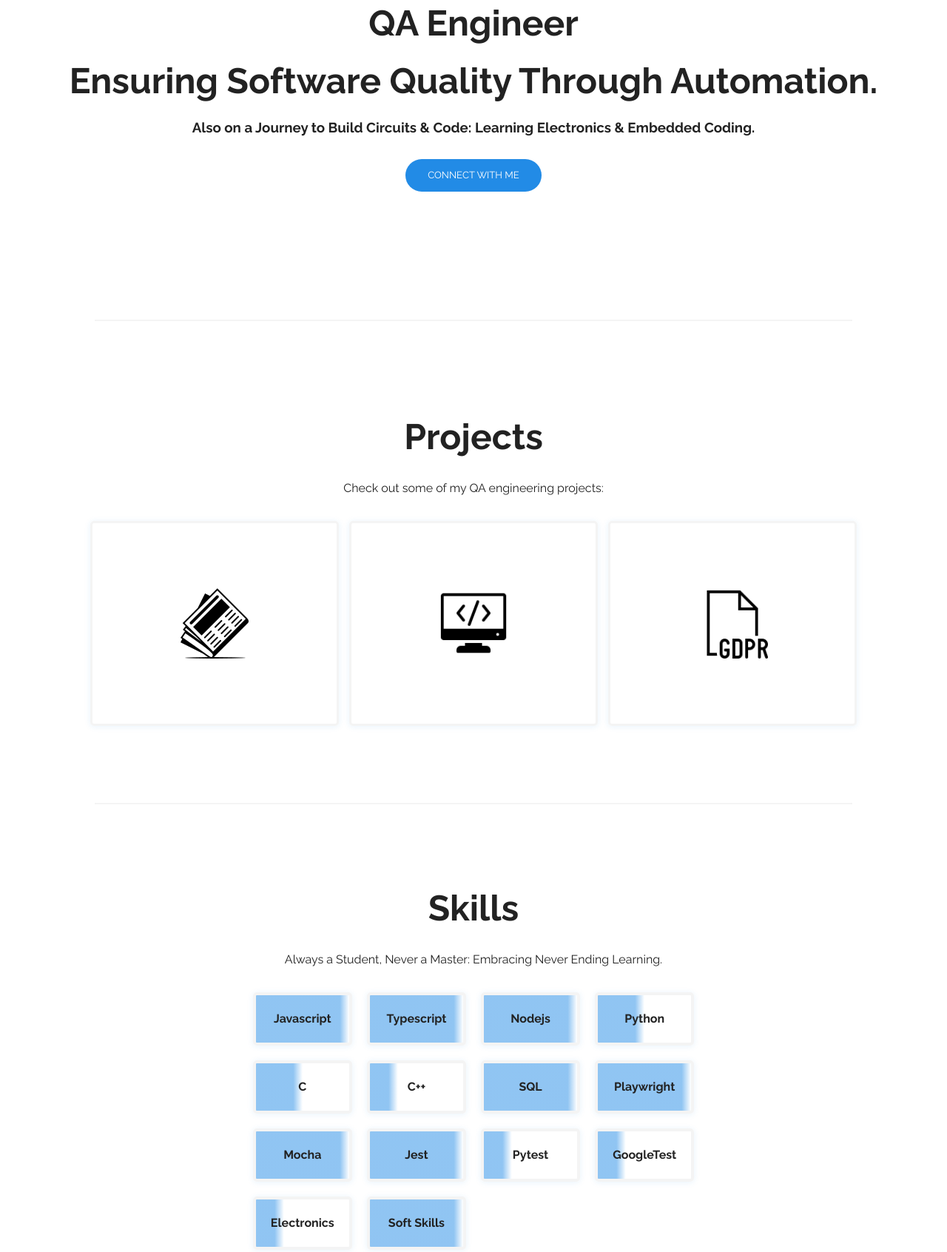
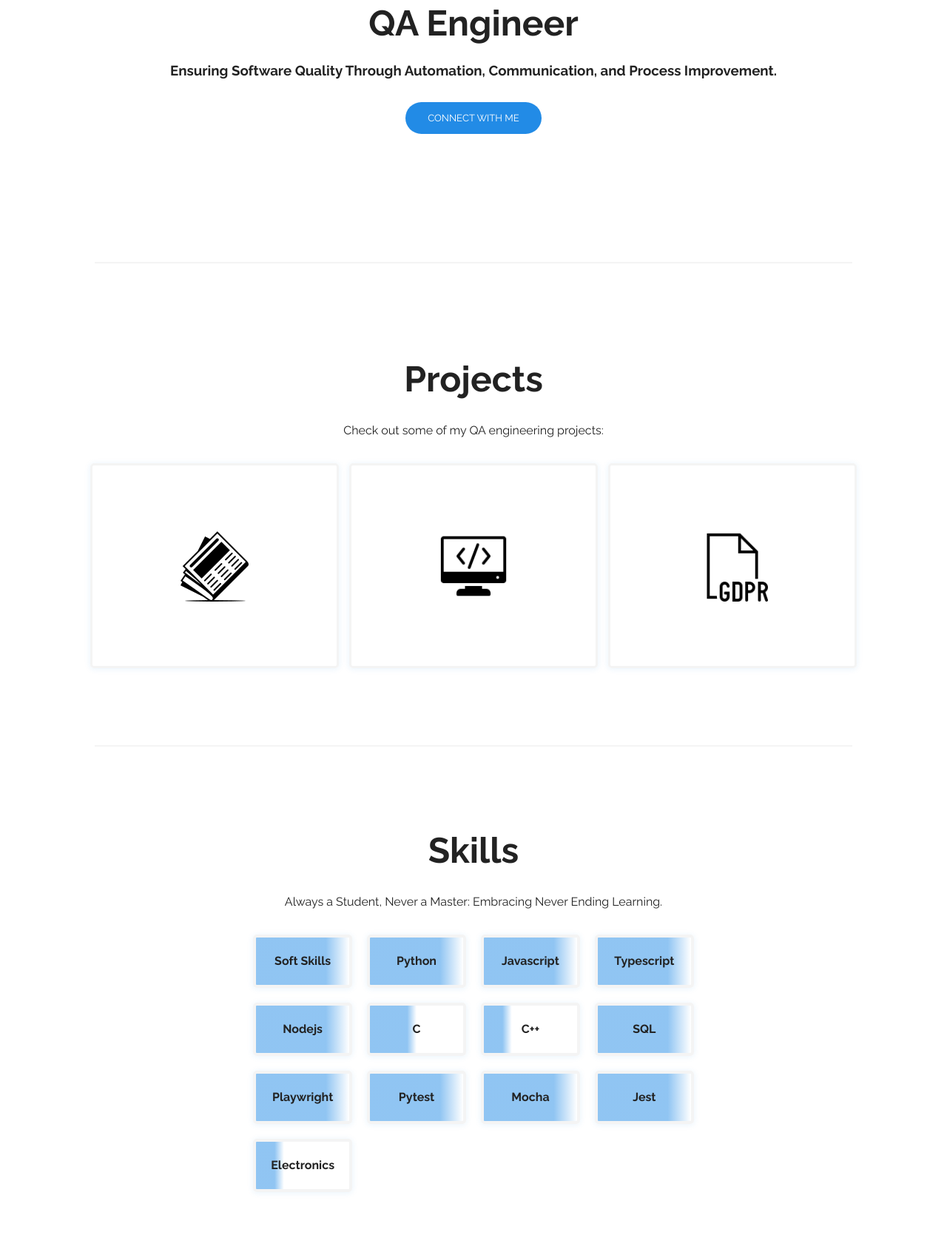
Before and after one commit to RobbertChampagne/Portfolio-website, a plain HTML site: page index.html in a window 1280 px wide. Shown: the part 407-2099 px from the top of the page at 74% size. Drawn offline with Linux system fonts and the light colour scheme.

Commit message:
Adjust readme + text

```diff
--- a/css/style.css
+++ b/css/style.css
@@ -282,7 +282,7 @@ body {
 .skill-70 {
   background: linear-gradient(
     90deg,
-    rgb(34, 139, 230, 0.5) 90%,
+    rgb(34, 139, 230, 0.5) 75%,
     transparent 100%
   );
 }
@@ -351,10 +351,10 @@ body {
 }
 
 .contact-text h2 {
-    font-size: 3rem;
-    line-height: 1.2;
-    margin-bottom: 20px;
-  }
+  font-size: 3rem;
+  line-height: 1.2;
+  margin-bottom: 20px;
+}
 
 .contact-options {
   margin-bottom: 100px;
@@ -382,8 +382,8 @@ body {
   align-items: center;
 }
 
-#contact-email{
-    color: var(--primary-color);
+#contact-email {
+  color: var(--primary-color);
 }
 
 /* Footer */
@@ -559,9 +559,11 @@ body {
     margin-bottom: 3%;
   }
 
-
   .image-content img {
     width: 80%;
   }
 
+
+
+
 }
--- a/index.html
+++ b/index.html
@@ -10,14 +10,14 @@
   <title>Robbert Champagne</title>
   <meta name="title" content="Robbert Champagne" />
   <meta name="description"
-    content="QA Engineer - Ensuring Software Quality Through Automation." />
+    content="QA Engineer - Ensuring Software Quality Through Automation, Communication, and Process Improvement." />
 
   <!-- Open Graph / Facebook -->
   <meta property="og:type" content="website" />
   <meta property="og:url" content="" />
   <meta property="og:title" content="Robbert Champagne" />
   <meta property="og:description"
-    content="QA Engineer - Ensuring Software Quality Through Automation." />
+    content="QA Engineer - Ensuring Software Quality Through Automation, Communication, and Process Improvement." />
   <meta property="og:image"
     content="assets/previewImage.png" />
 
@@ -26,7 +26,7 @@
   <meta property="twitter:url" content="" />
   <meta property="twitter:title" content="Robbert Champagne" />
   <meta property="twitter:description"
-    content="QA Engineer - Ensuring Software Quality Through Automation." />
+    content="QA Engineer - Ensuring Software Quality Through Automation, Communication, and Process Improvement." />
   <meta property="twitter:image"
     content="assets/previewImage.png" />
 
@@ -76,11 +76,7 @@
 
       <div class="content-text">
         <h2>QA Engineer</h2>
-        <h2>Ensuring Software Quality Through Automation.</h2>
-
-        <h3>
-          Also on a Journey to Build Circuits & Code: Learning Electronics & Embedded Coding.
-        </h3>
+        <h3>Ensuring Software Quality Through Automation, Communication, and Process Improvement.</h3>
       </div>
       <a href="mailto:robbert.champagne1@gmail.com" class="btn btn-secondary" target="_blank" onclick="openEmail()">Connect With Me</a>
     </section>
@@ -164,6 +160,12 @@
 
     <article class="skills">
       <div class="skill skill-70">
+        <p>Soft Skills</p>
+      </div>
+      <div class="skill skill-70">
+        <p>Python</p>
+      </div>
+      <div class="skill skill-70">
         <p>Javascript</p>
       </div>
       <div class="skill skill-70">
@@ -171,9 +173,6 @@
       </div>
       <div class="skill skill-70">
         <p>Nodejs</p>
-      </div>
-      <div class="skill skill-50">
-        <p>Python</p>
       </div>
       <div class="skill skill-50">
         <p>C</p>
@@ -188,22 +187,16 @@
         <p>Playwright</p>
       </div>
       <div class="skill skill-70">
+        <p>Pytest</p>
+      </div>
+      <div class="skill skill-70">
         <p>Mocha</p>
       </div>
       <div class="skill skill-70">
         <p>Jest</p>
       </div>
       <div class="skill skill-20">
-        <p>Pytest</p>
-      </div>
-      <div class="skill skill-20">
-        <p>GoogleTest</p>
-      </div>
-      <div class="skill skill-20">
         <p>Electronics</p>
-      </div>
-      <div class="skill skill-70">
-        <p>Soft Skills</p>
       </div>
     </article>
 
```
Also changed, not shown: assets/screenshot1.png (added), assets/screenshot2.png (added), assets/screenshot3.png (added), 1 other file.
